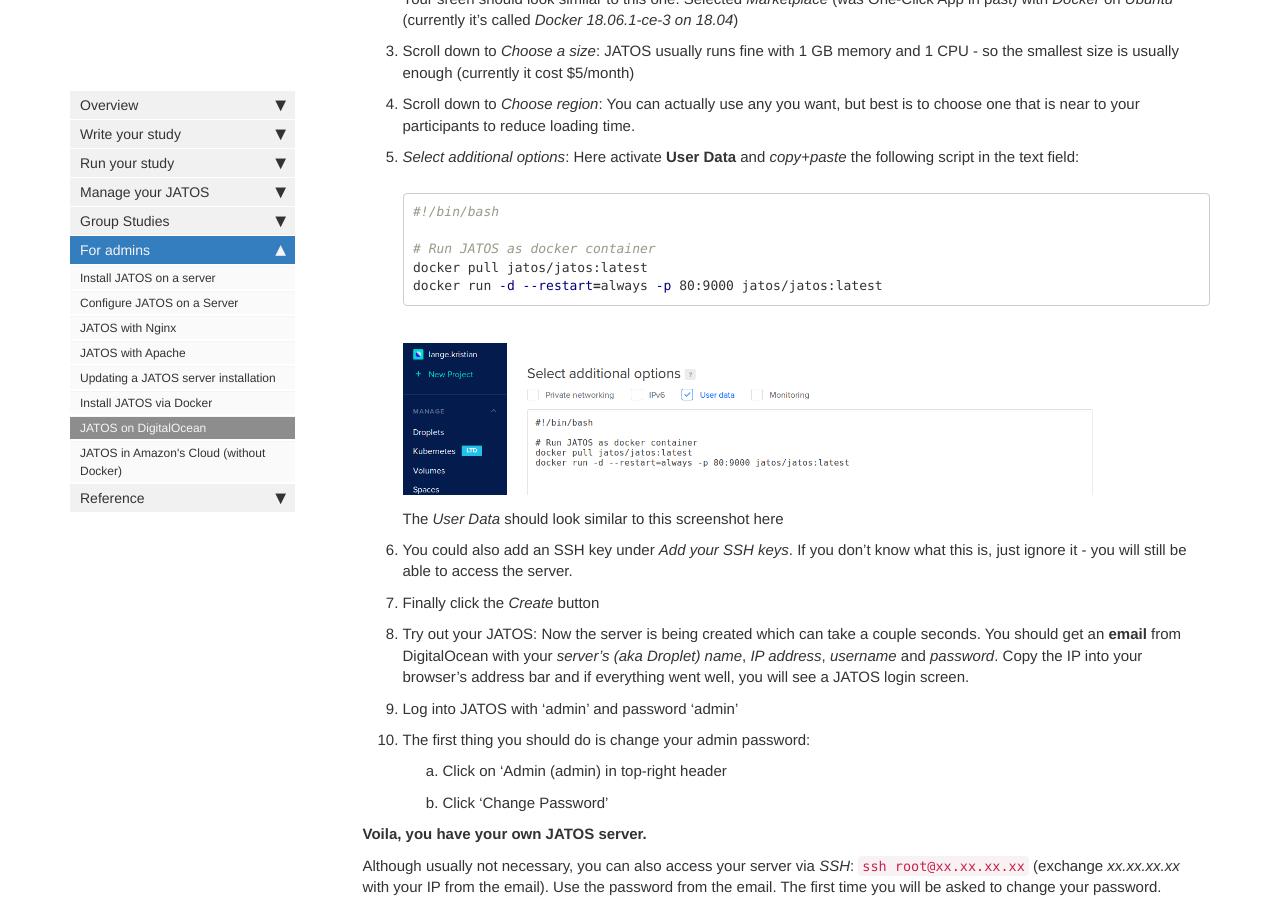
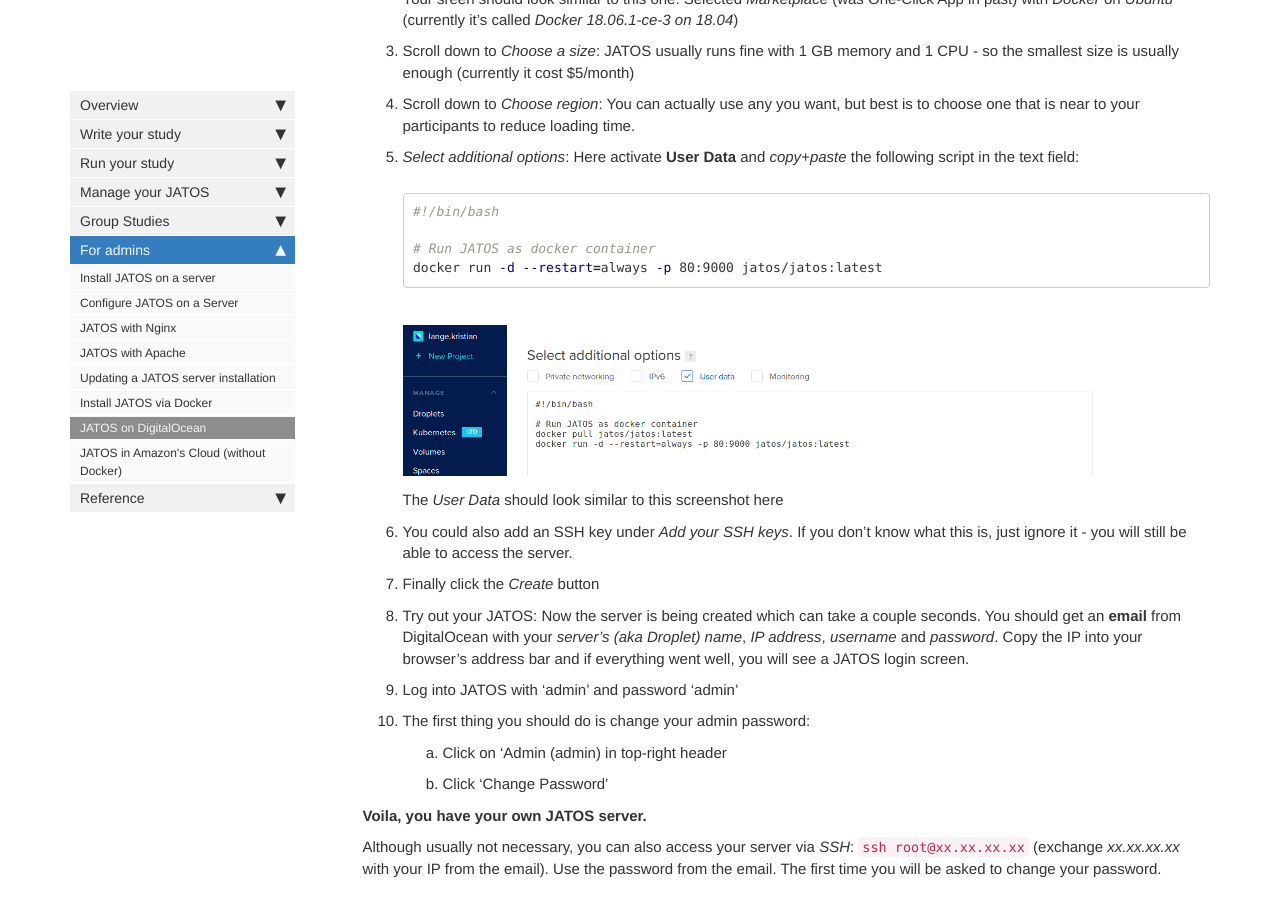
Before and after one commit to kristian-lange-tw/JATOS_docs_v3, a Jekyll site: the page built from pages/JATOS-on-DigitalOcean.md, in a window 1280 px wide and 900 px high, scrolled down 1031 px. Built offline with Jekyll 4.4.1, drawn with Linux system fonts in a browser that asks for light colours; nearby versions of some CDN libraries; comment, search, counter and statistics services are not loaded.

Commit message:
Update JATOS-on-DigitalOcean.md

````diff
--- a/pages/JATOS-on-DigitalOcean.md
+++ b/pages/JATOS-on-DigitalOcean.md
@@ -39,7 +39,6 @@
    #!/bin/bash
 
    # Run JATOS as docker container
-   docker pull jatos/jatos:latest
    docker run -d --restart=always -p 80:9000 jatos/jatos:latest
    ```
 
````
